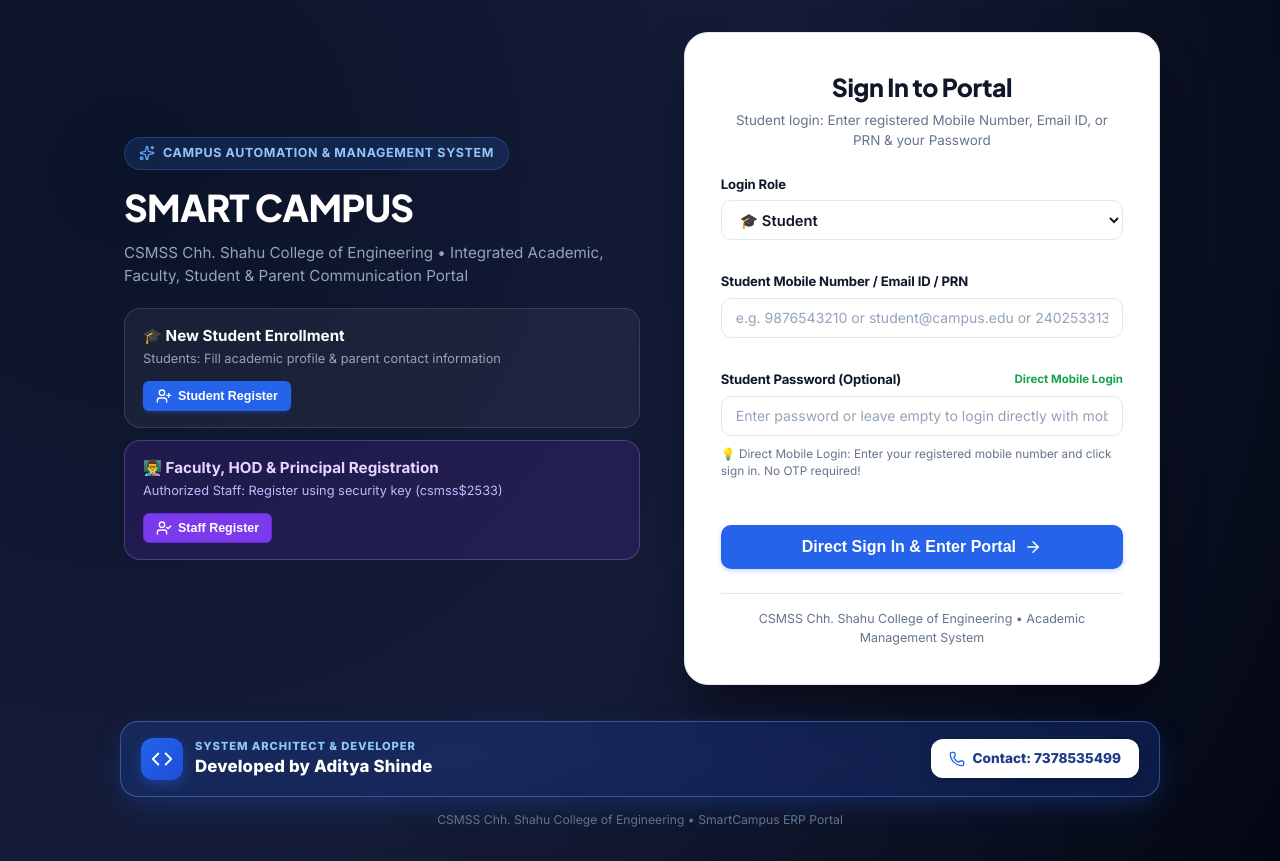
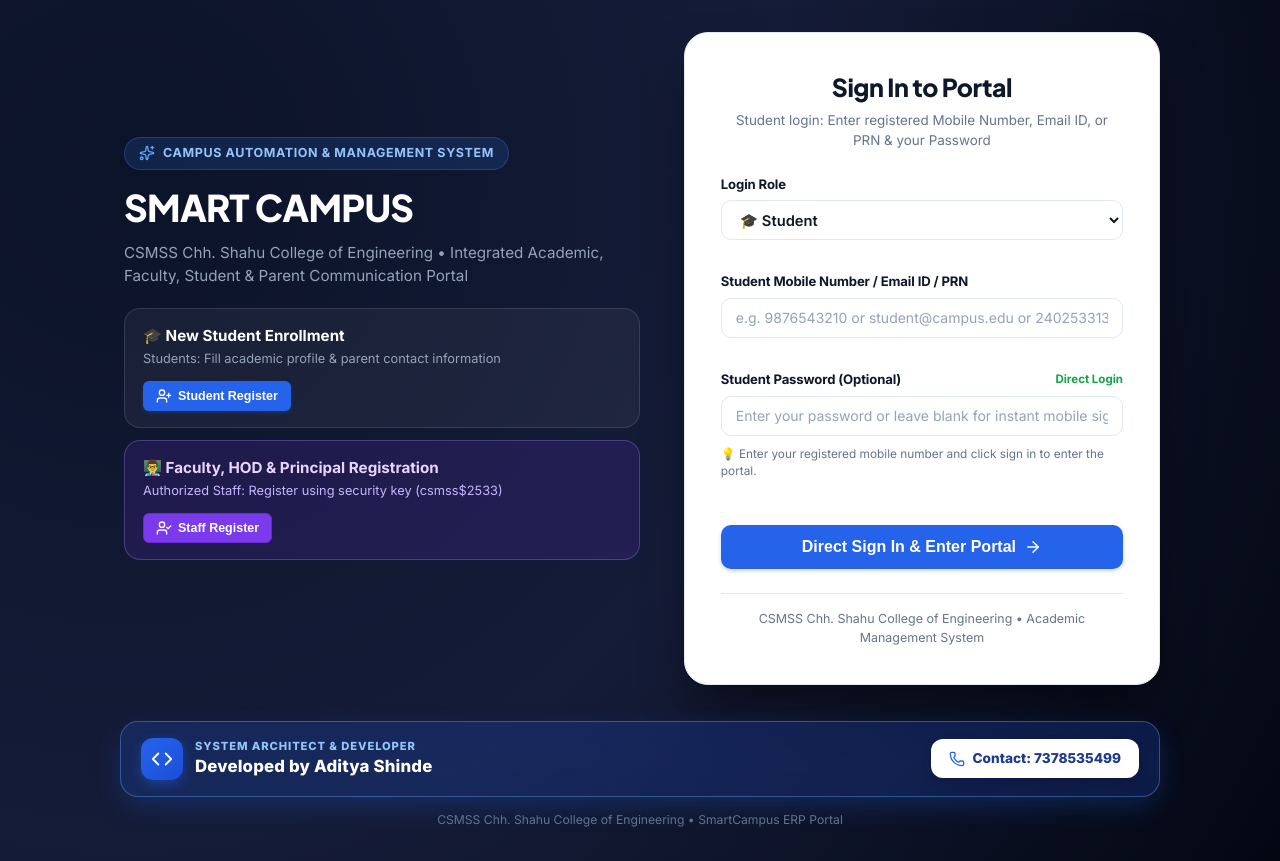
Before and after one commit to adiishinde1777/SmartCampus, a React (Vite) app in the folder frontend/: page / in a window 1280 px wide. Built offline with nearby package versions, Linux system fonts and the light colour scheme; no server answers; the database is empty.

Commit message:
auto-sync: updates as of 23/9/2026, 4:48:57 pm

```diff
--- a/frontend/src/components/auth/LoginPage.jsx
+++ b/frontend/src/components/auth/LoginPage.jsx
@@ -284,7 +284,7 @@
               <div style={{ display: "flex", justifyContent: "space-between", alignItems: "center" }}>
                 <label className="form-label" style={{ fontWeight: "700" }}>{fields.passLabel} (Optional)</label>
                 <span style={{ fontSize: "0.72rem", color: "#16a34a", fontWeight: "700" }}>
-                  Direct Mobile Login
+                  Direct Login
                 </span>
               </div>
               <input
@@ -292,11 +292,11 @@
                 className="form-control"
                 value={password}
                 onChange={(e) => setPassword(e.target.value)}
-                placeholder="Enter password or leave empty to login directly with mobile"
+                placeholder="Enter your password or leave blank for instant mobile sign in"
                 style={{ padding: "10px 14px" }}
               />
               <small style={{ color: "#64748b", fontSize: "0.74rem", marginTop: "4px", display: "block" }}>
-                💡 Direct Mobile Login: Enter your registered mobile number and click sign in. No OTP required!
+                💡 Enter your registered mobile number and click sign in to enter the portal.
               </small>
             </div>
 
```
